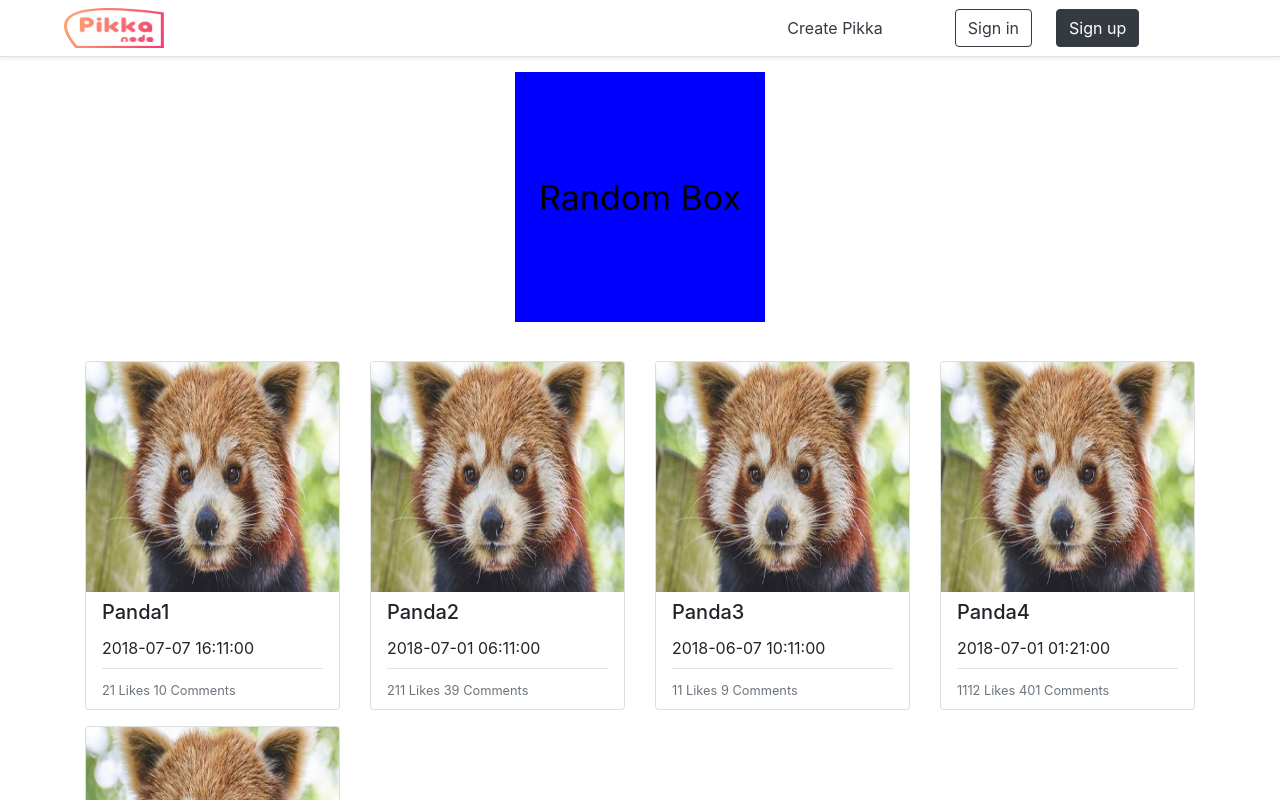
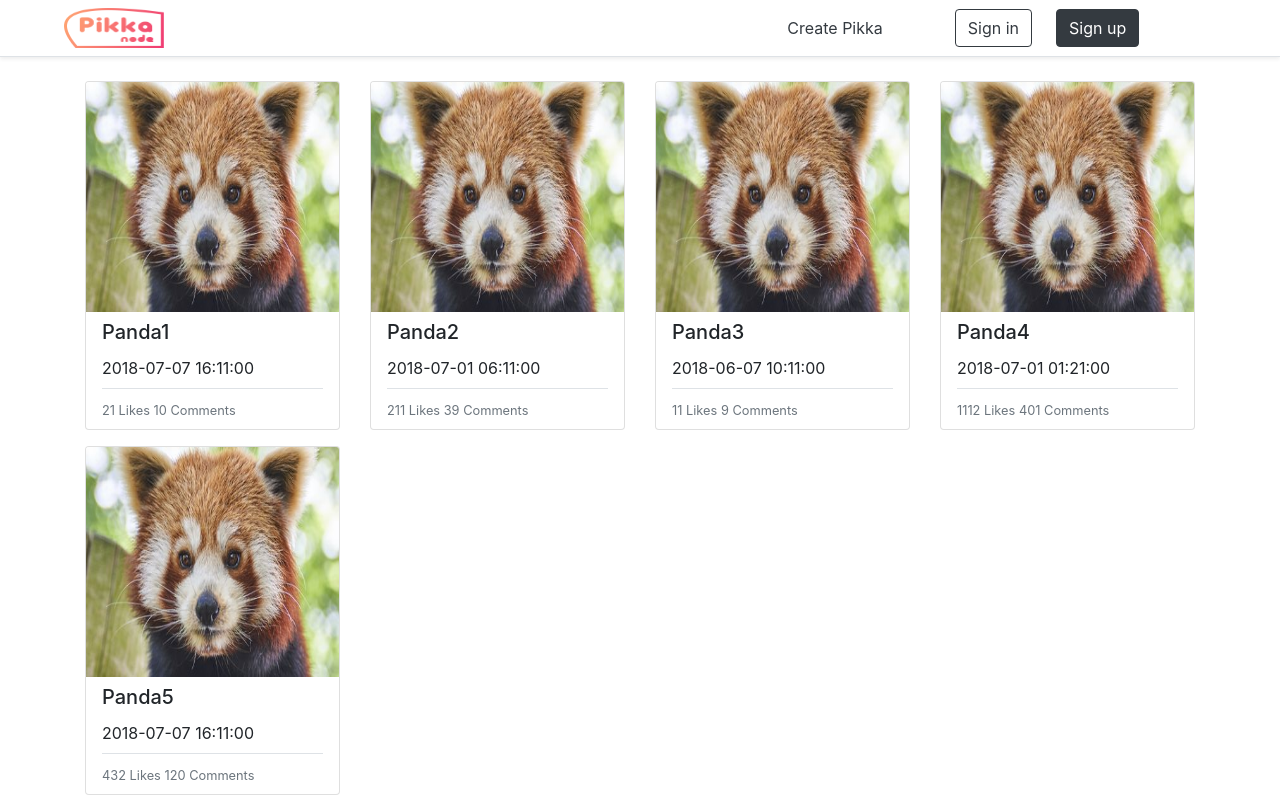
Before and after one commit to thanapon-jsn/react-project, a React (Create React App) app: page / in a window 1280 px wide. Shown: the top 800 px of the page. Built offline with nearby package versions, Linux system fonts and the light colour scheme; the HTML template or start-up script is replaced by a standard one.

Commit message:
move RomdomBox component to Home

```diff
--- a/src/App.js
+++ b/src/App.js
@@ -5,14 +5,11 @@ import 'bootstrap/dist/css/bootstrap.min.css'
 import './assets/styles/app.css'
 import './assets/styles/pikkanode.css'
 import './assets/styles/pikkanode_mp.css'
-import RandomBox from './components/RandomBox'
 import Navbar from './components/Navbar'
 import Picturecard from './components/Picturecard'
 
 class App extends Component {
   render () {
-    const color = ['red', 'blue', 'green', 'purple', 'pink']
-
     const picturecard = [{
       id: 1,
       imgSrc: defaultImage,
@@ -69,10 +66,6 @@ class App extends Component {
           <Navbar />
         </div>
 
-        <div className='d-flex justify-content-center'>
-          <RandomBox colorBox={color[randomColorBox()]} fontSize={randomFontSize()} />
-        </div>
-
         <article className='container'>
           <div className='row pt-4'>
             {allPictureCard}
@@ -90,8 +83,4 @@ class App extends Component {
   }
 }
 
-const randomColorBox = () => Math.floor(Math.random() * Math.floor(5))
-
-const randomFontSize = () => Math.floor(Math.random() * Math.floor(20)) + 20
-
 export default App
```
